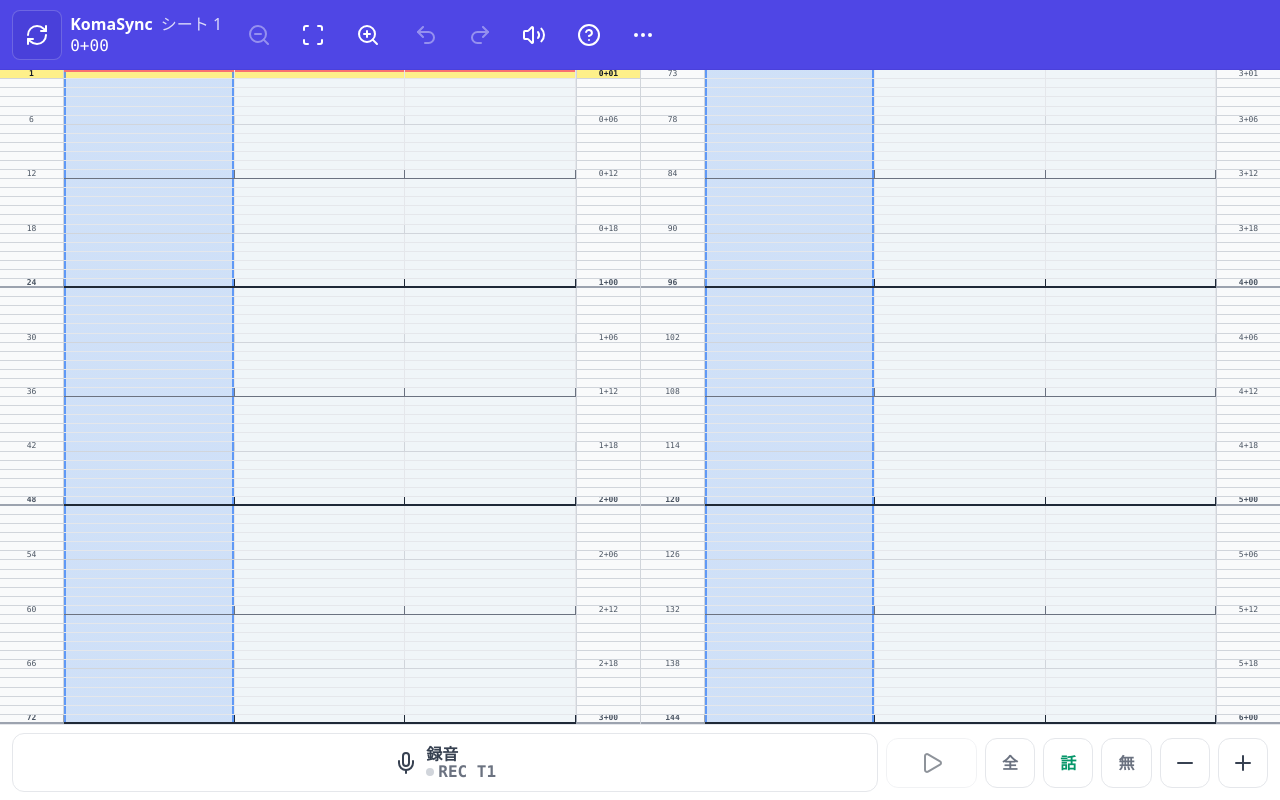
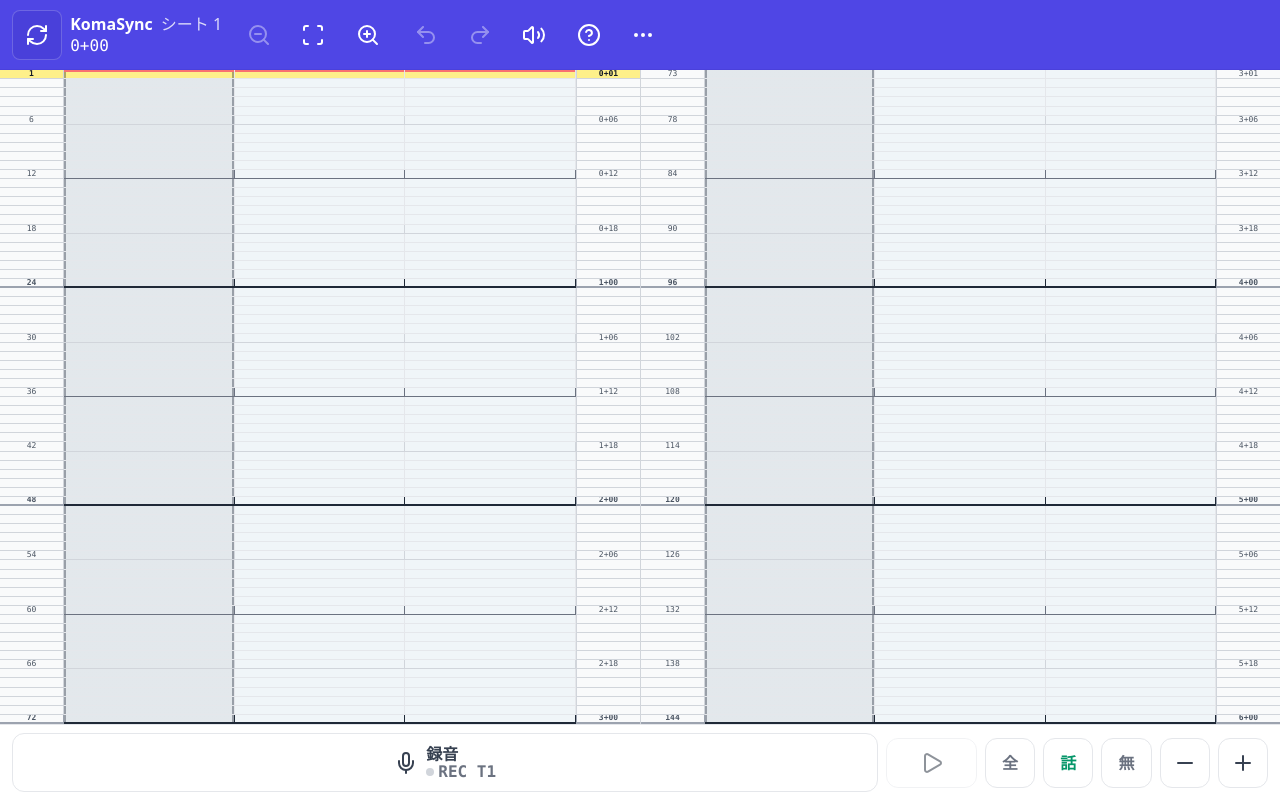
Before and after one commit to stechdrive/komasync, a React (Vite) app: page / in a window 1280 px wide. Built offline with nearby package versions, Linux system fonts and the light colour scheme.

Commit message:
fix(ui): neutralize selected track highlight

```diff
--- a/components/TimesheetColumn.tsx
+++ b/components/TimesheetColumn.tsx
@@ -289,9 +289,9 @@ export const TimesheetColumn: React.FC<TimesheetColumnProps> = ({
                 const isActiveTrack = activeTrackId === track.id;
                 const theme = getTrackTheme(track.id);
                 const isSelectionActive = isInSelection && isTargetTrack;
-                const highlightBorder = isActiveTrack ? toRgba(theme.accentHex, 0.75) : undefined;
+                const highlightBorder = isActiveTrack ? 'rgba(15, 23, 42, 0.35)' : undefined;
                 const highlightBg =
-                  isActiveTrack && !isCurrent && !isSelectionActive ? toRgba(theme.accentHex, 0.18) : undefined;
+                  isActiveTrack && !isCurrent && !isSelectionActive ? 'rgba(15, 23, 42, 0.06)' : undefined;
                 const vadColor = toRgba(theme.accentHex, 0.25);
 
                 const borderClass = getRowBorderClass(rowIndex, fps, false);
```
